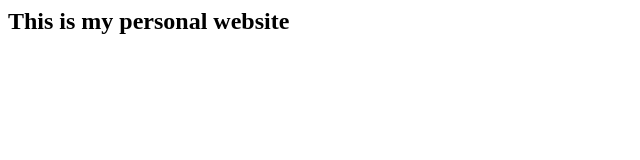
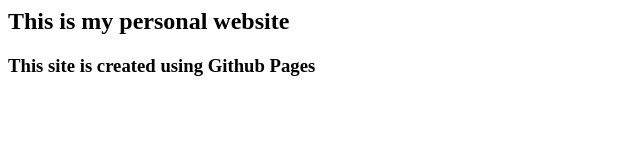
Before and after one commit to steadystate88/personal, a plain HTML site: page index.htm in a window 1280 px wide. Shown: the whole page, without its empty margins (0-640 px from the left). Drawn offline with Linux system fonts and the light colour scheme.

Commit message:
Update index.htm
adding a few more lines

```diff
--- a/index.htm
+++ b/index.htm
@@ -2,4 +2,6 @@
 
     <h2>This is my personal website</h2>
 
+    <h3>This site is created using Github Pages</h3>
+
 </html>
```
